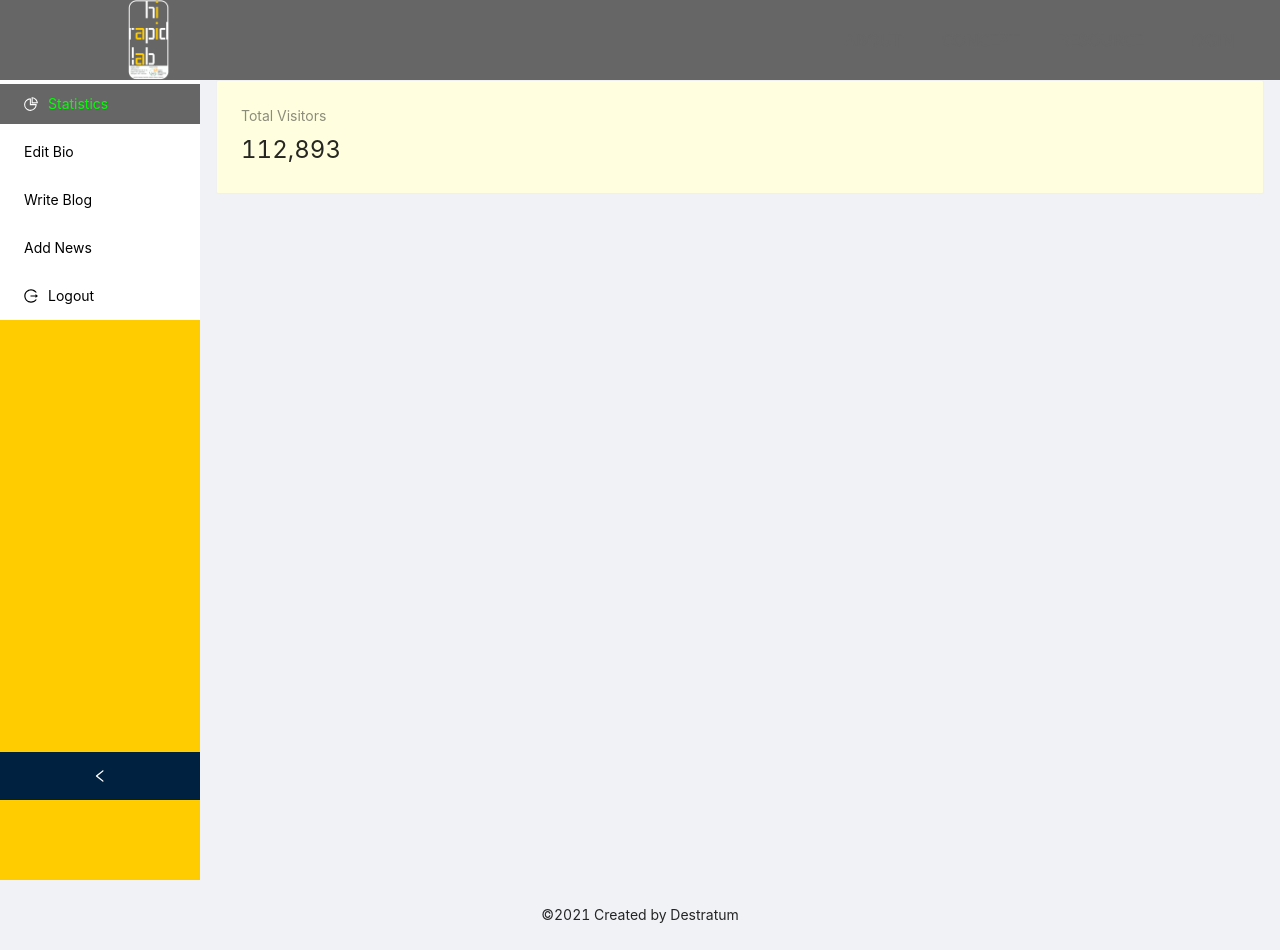
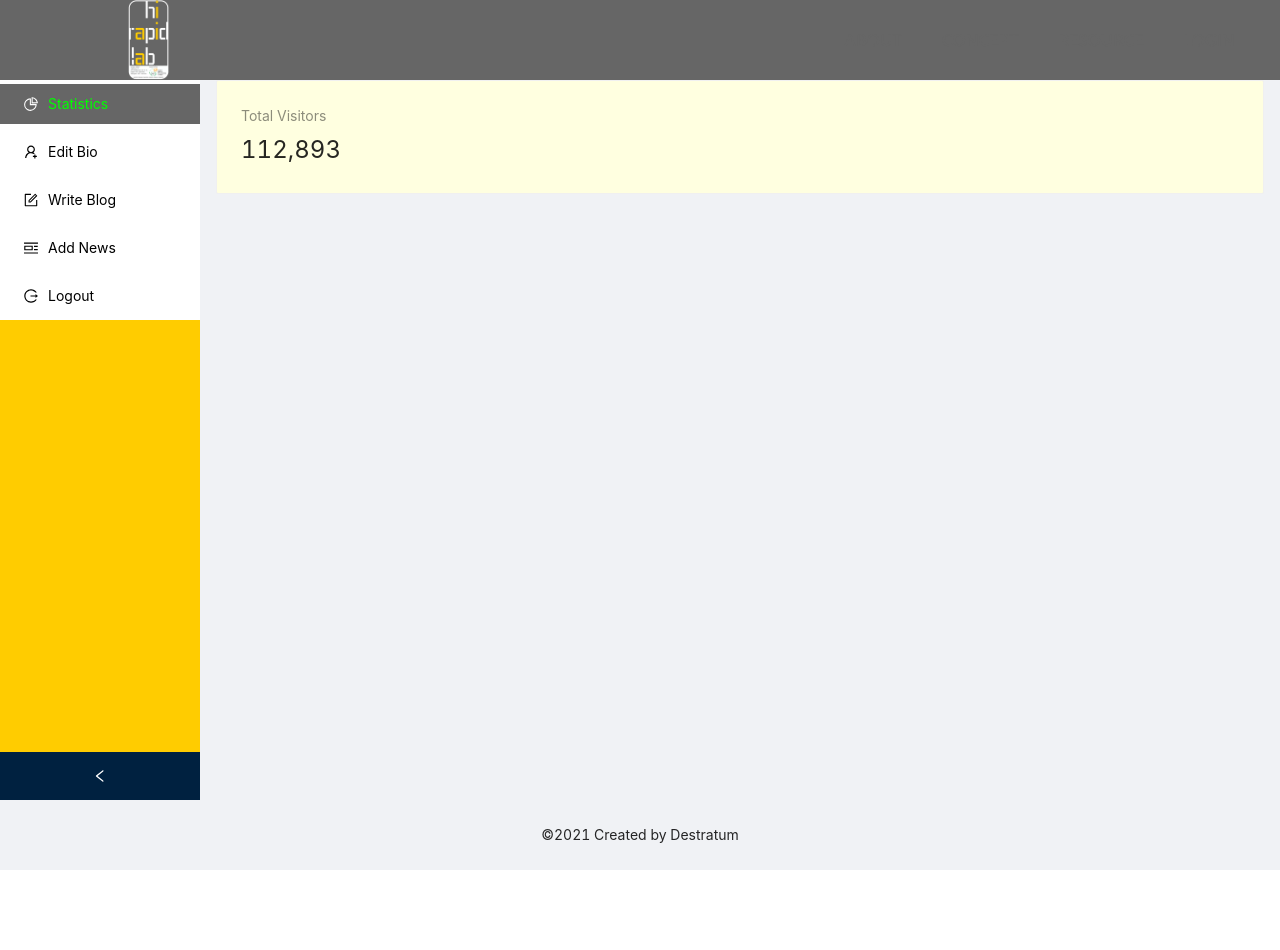
Before and after one commit to viveksingh2893/hrl-1, a React (Create React App) app: page /admin in a window 1280 px wide. After the commit the page ends 870 px from the top, so only its background shows below. Built offline with nearby package versions, Linux system fonts and the light colour scheme.

Commit message:
icon added to admin panel

```diff
--- a/src/screen/admin.js
+++ b/src/screen/admin.js
@@ -7,7 +7,7 @@ import GalleryPage1 from "../components/gallerypage.js";
 import ProductPage from '../components/productpage';
 import BioForm from '../components/biopage';
 import {
-  DesktopOutlined,
+  UserAddOutlined,
   PieChartOutlined,
   FileImageOutlined ,
   TeamOutlined,
@@ -38,16 +38,16 @@ console.log(event.key,'event')
 }
     const { collapsed } = state;
     return (
-      <Layout style={{ minHeight: '100vh' ,marginTop:'80px'}}>
+      <Layout style={{ minHeight: '90vh' ,marginTop:'80px'}}>
         <Sider collapsible collapsed={collapsed} onCollapse={onCollapse}>
           <div className="logo" />
           <Menu theme="dark" defaultSelectedKeys={['1']} mode="inline">
             <Menu.Item key="1" icon={<PieChartOutlined />} onClick={menuclick} >
               Statistics
             </Menu.Item>
-            <Menu.Item key="2" onClick={menuclick}>Edit Bio</Menu.Item>
-              <Menu.Item key="3" onClick={menuclick}>Write Blog</Menu.Item>
-              <Menu.Item key="4" onClick={menuclick}>Add News</Menu.Item>
+            <Menu.Item key="2" icon={<UserAddOutlined />}onClick={menuclick}>Edit Bio</Menu.Item>
+              <Menu.Item key="3" icon={<FormOutlined />}onClick={menuclick}>Write Blog</Menu.Item>
+              <Menu.Item key="4" icon={<PicLeftOutlined />}onClick={menuclick}>Add News</Menu.Item>
 
 
 
```
